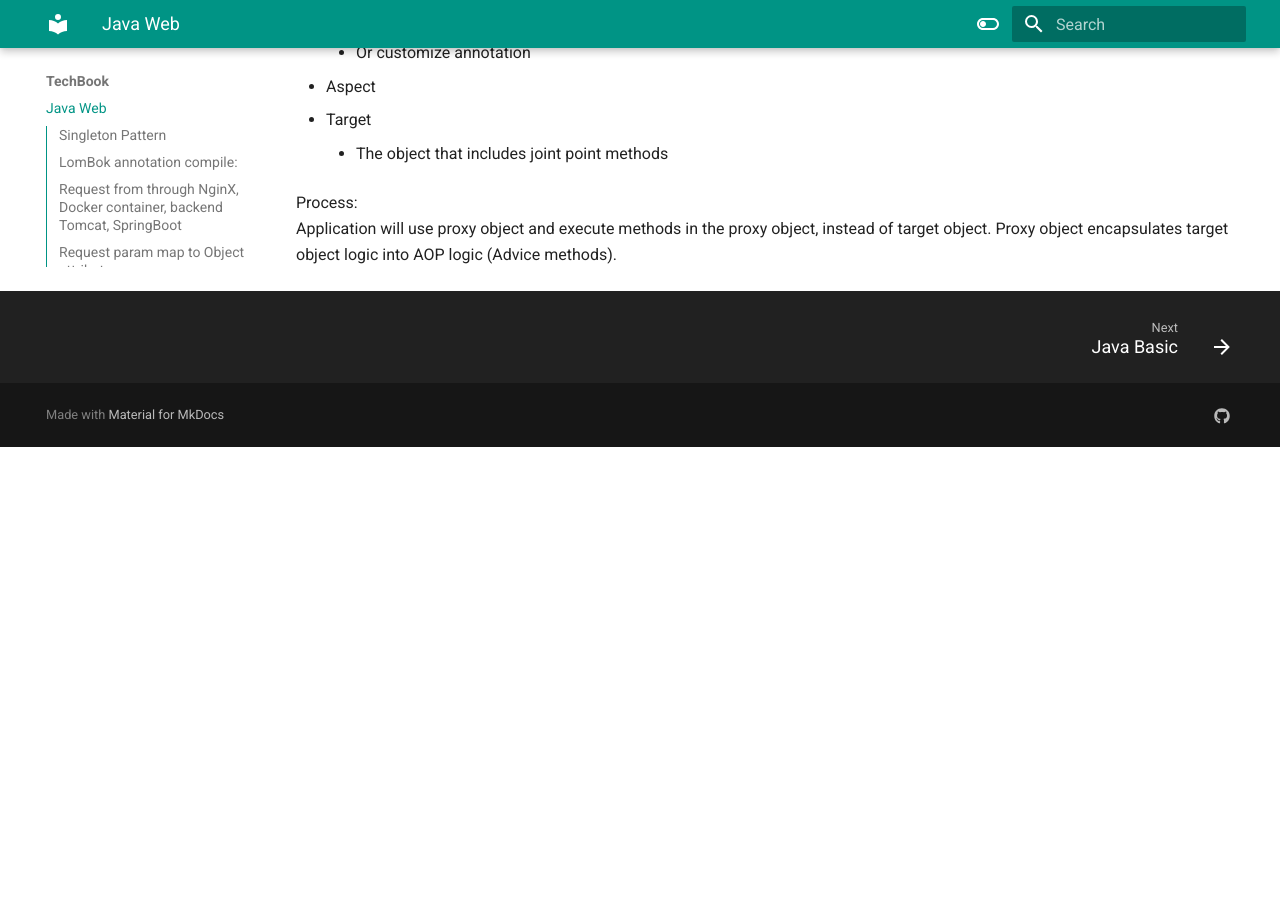
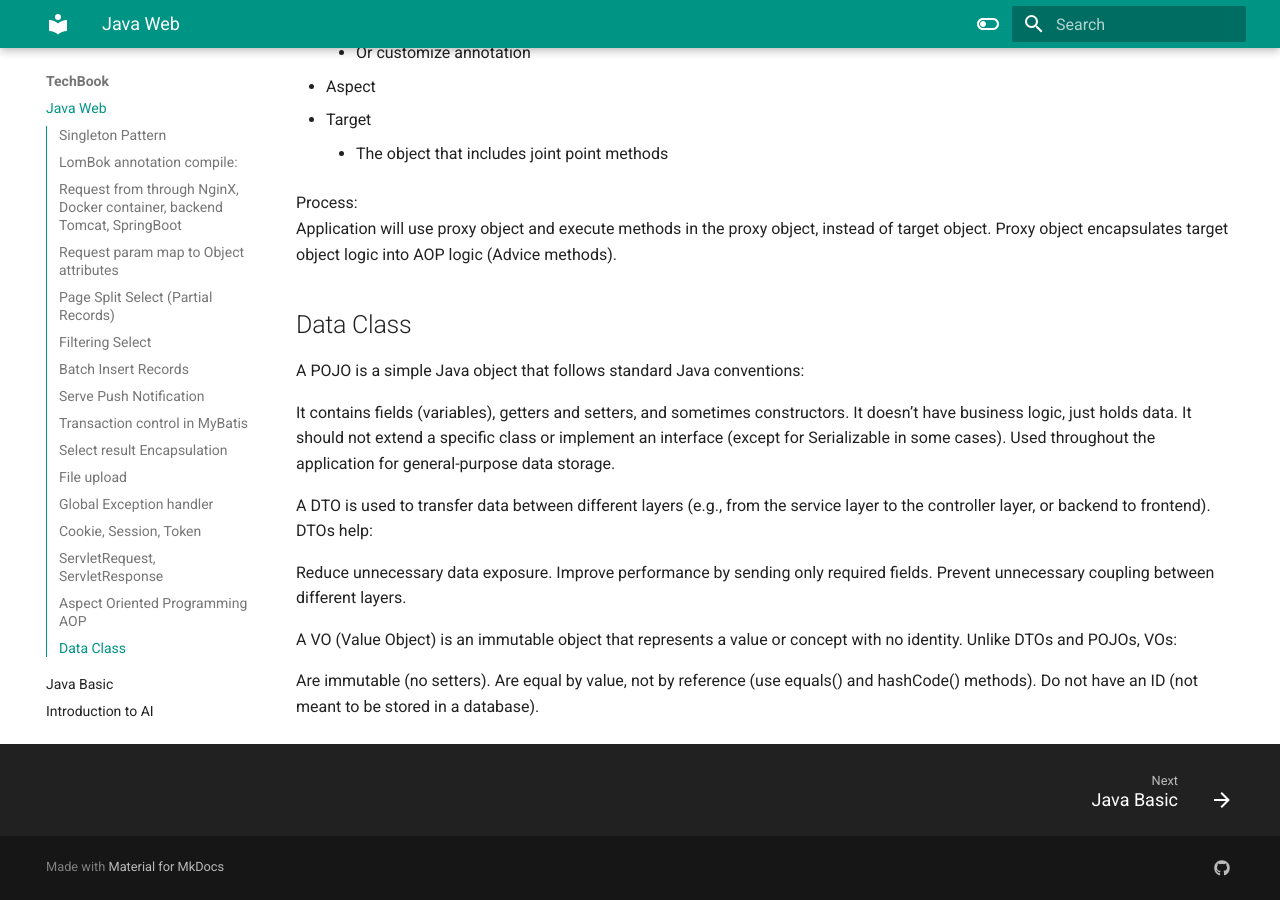
Before and after one commit to SoySauceZhu/TechBook, an MkDocs documentation site: the page built from docs/javaWeb.md, in a window 1280 px wide and 900 px high, scrolled down 5396 px. Built offline with MkDocs 1.6.1 and Material for MkDocs 9.7.7, drawn with Linux system fonts in a browser that asks for light colours; before the commit the page ends 5843 px from its top, so only the background shows below that.

Commit message:
add <Arch>, <AI>, <MVC>

```diff
--- a/docs/javaWeb.md
+++ b/docs/javaWeb.md
@@ -201,3 +201,30 @@ Key concepts:
 Process:
 Application will use proxy object and execute methods in the proxy object,
 instead of target object. Proxy object encapsulates target object logic into AOP logic (Advice methods).
+
+
+
+
+## Data Class
+
+A POJO is a simple Java object that follows standard Java conventions:
+
+It contains fields (variables), getters and setters, and sometimes constructors.
+It doesn’t have business logic, just holds data.
+It should not extend a specific class or implement an interface (except for Serializable in some cases).
+Used throughout the application for general-purpose data storage.
+
+
+
+A DTO is used to transfer data between different layers (e.g., from the service layer to the controller layer, or backend to frontend). DTOs help:
+
+Reduce unnecessary data exposure.
+Improve performance by sending only required fields.
+Prevent unnecessary coupling between different layers.
+
+
+A VO (Value Object) is an immutable object that represents a value or concept with no identity. Unlike DTOs and POJOs, VOs:
+
+Are immutable (no setters).
+Are equal by value, not by reference (use equals() and hashCode() methods).
+Do not have an ID (not meant to be stored in a database).
--- a/mkdocs.yml
+++ b/mkdocs.yml
@@ -56,6 +56,9 @@ nav:
 # - Welcome: index.md
 - Java Web: javaWeb.md
 - Java Basic: javaBasic.md
+- Introduction to AI: aiIntro.md
+- SpringMVC: SpringMVC.md
+- Architecture: architecture.md
 
 
 extra_css:
```
Also changed, not shown: docs/SpringMVC.md (added, +11 -0 lines), docs/aiIntro.md (added, +22 -0 lines), docs/architecture.md (added, +54 -0 lines).
